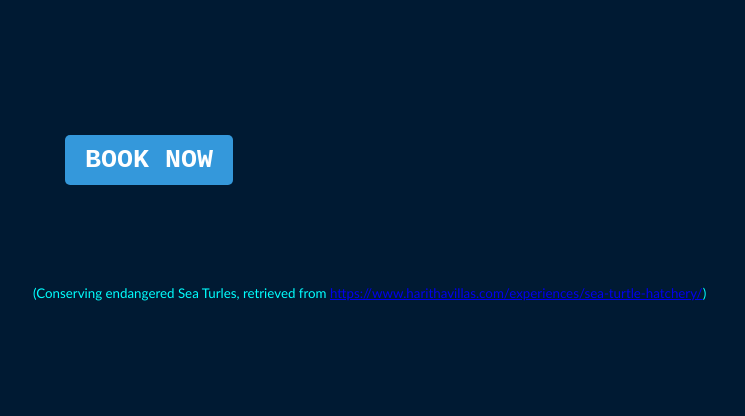
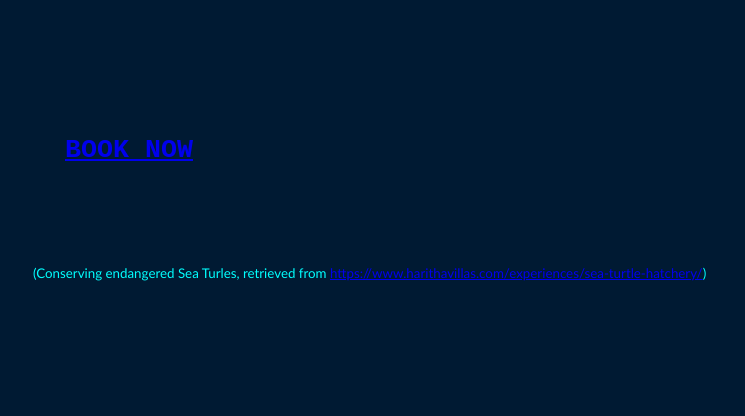
Before and after one commit to Harinbilly/8-13-2023Hatchery, a plain HTML site: page hikkaduwaHatchery.html in a window 1280 px wide. Shown: the part 1220-1636 px from the top of the page, without its empty margins (0-745 px from the left). Drawn offline with Linux system fonts and the light colour scheme.

Commit message:
Update hikkaduwaHatchery.html

```diff
--- a/hikkaduwaHatchery.html
+++ b/hikkaduwaHatchery.html
@@ -56,7 +56,7 @@ Experience includes
     <br><br>
 
     </ol>
-    <pre>  <a href="TicketBooking.html" class="button-link1">BOOK NOW</a></pre>
+    <pre>  <a href="TicketBooking.html">BOOK NOW</a></pre>
     <p class="reference">
 (Conserving endangered Sea Turles, retrieved from <a href="https://www.harithavillas.com/experiences/sea-turtle-hatchery/">https://www.harithavillas.com/experiences/sea-turtle-hatchery/</a>)</p>
 </p>
```
